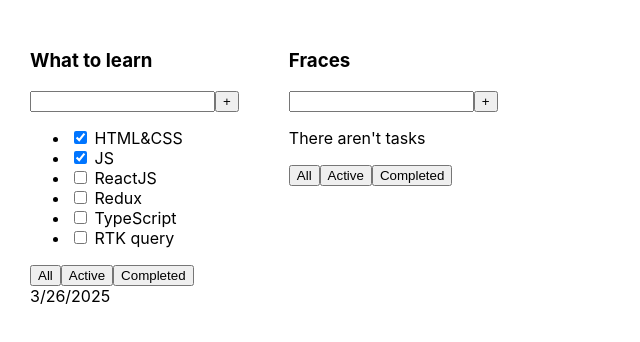
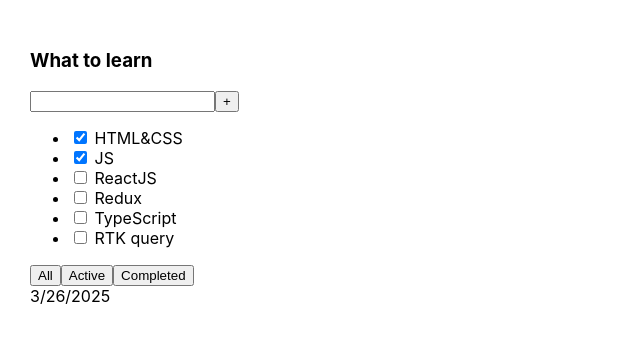
Before and after one commit to VanoKi/todolist-react, a React (Vite) app: page / in a window 1280 px wide. Shown: the top 342 px of the page, without its empty margins (0-640 px from the left). Built offline with nearby package versions, Linux system fonts and the light colour scheme.

Commit message:
feat: del second list and items

```diff
--- a/src/App.tsx
+++ b/src/App.tsx
@@ -17,15 +17,8 @@ const App = () => {
     { id: 5, title: 'TypeScript', isDone: false },
     { id: 6, title: 'RTK query', isDone: false },
   ]
-
-  const tasks2: Task[] = [
-    // { id: 1, title: 'Hello world', isDone: true },
-    // { id: 2, title: 'I am Happy', isDone: false },
-    // { id: 3, title: 'Yo', isDone: false },
-  ]
   return <div className="app">
     <TodoListItem title={'What to learn'} tasks={tasks1} date={String(Day.toLocaleDateString())}/>
-    <TodoListItem title={'Fraces'} tasks={tasks2} />
   </div>
 }
 
```
